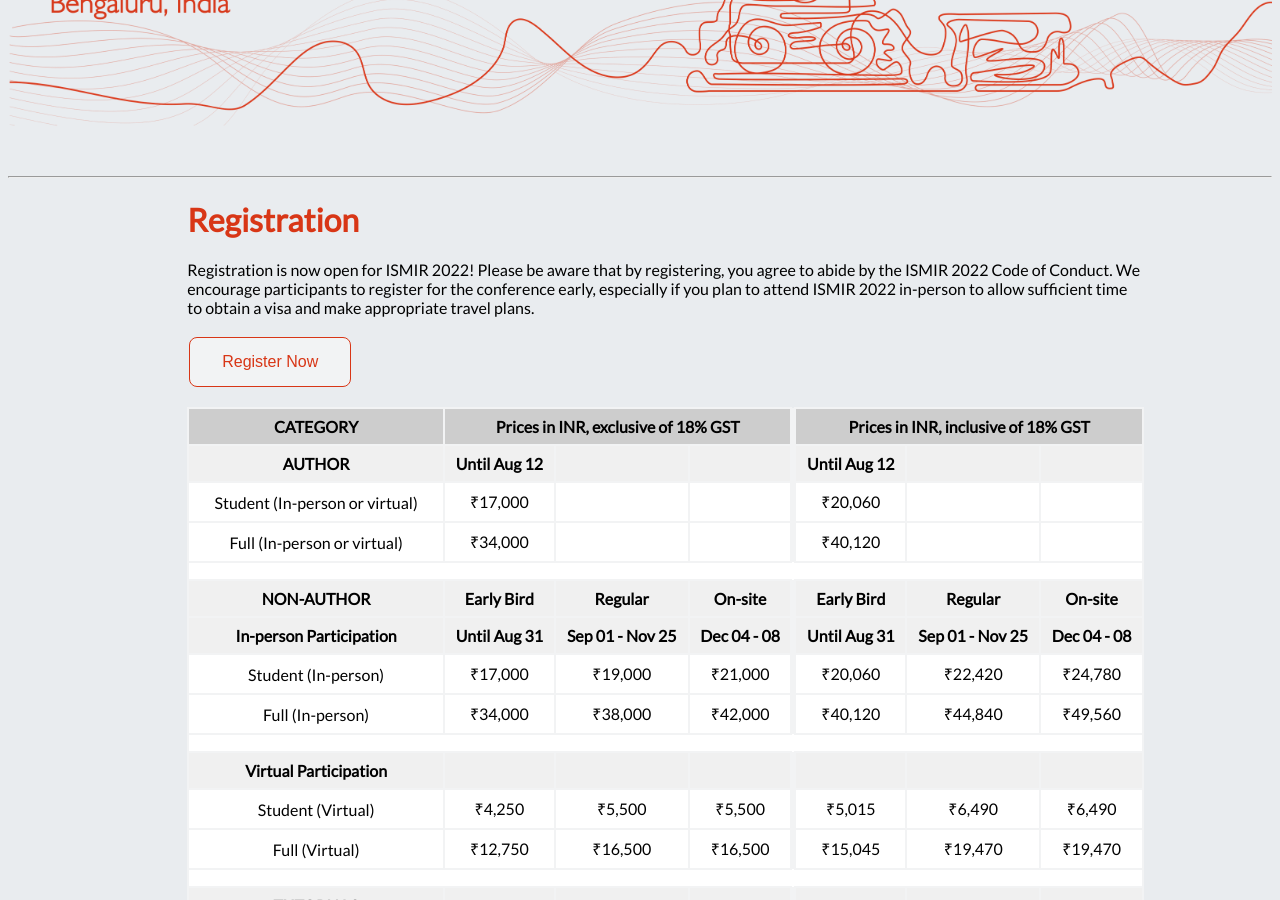
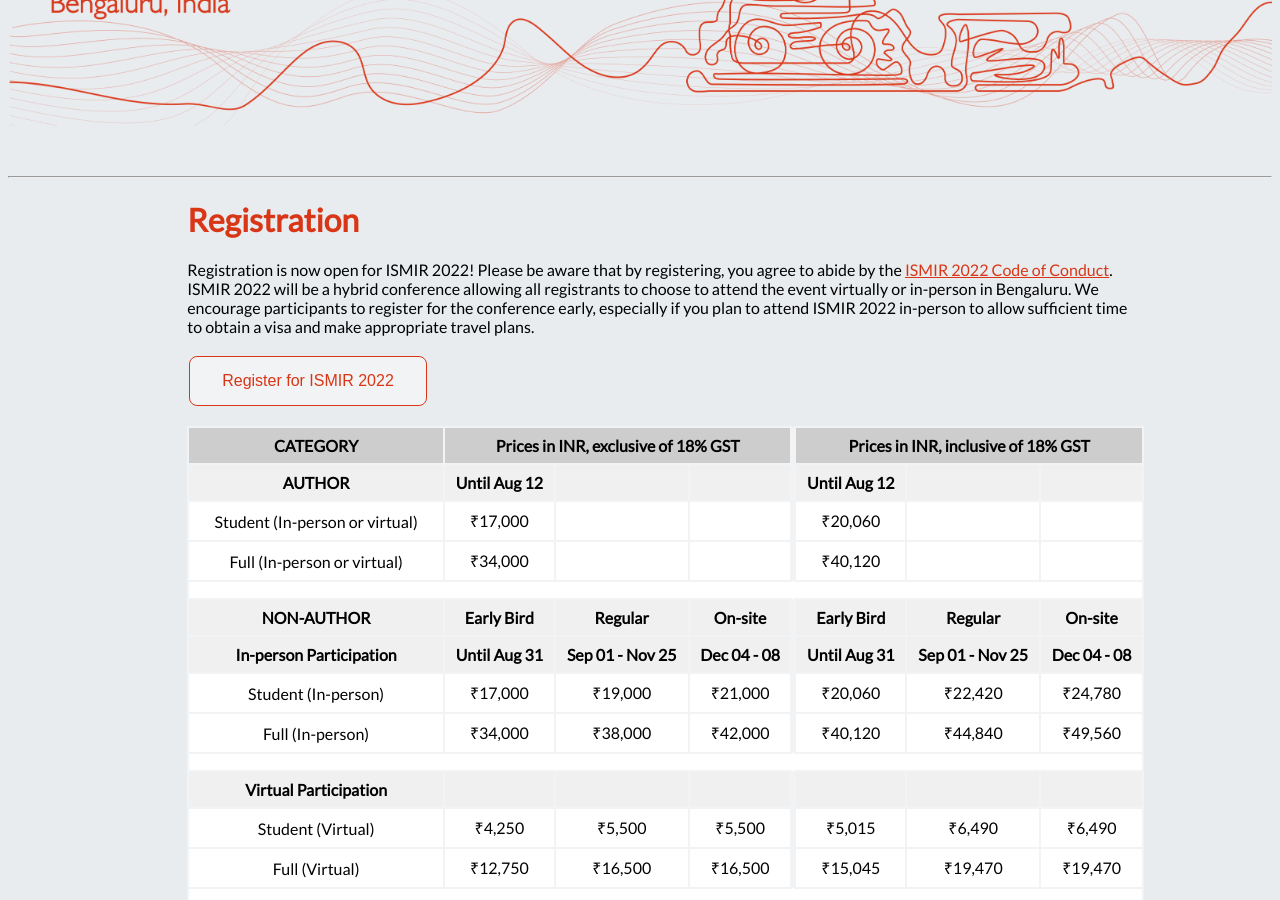
Before and after one commit to ismir2022/ismir2022.github.io, a Jekyll site: the page built from attend/registration_staging.md, in a window 1280 px wide and 900 px high, scrolled down 361 px. Built offline with Jekyll 4.4.1, drawn with Linux system fonts in a browser that asks for light colours; nearby versions of some CDN libraries; some of the changed text lies outside the part shown.

Commit message:
Update registration_staging.md

```diff
--- a/attend/registration_staging.md
+++ b/attend/registration_staging.md
@@ -5,9 +5,9 @@
 
 # Registration
 
-Registration is now open for ISMIR 2022! Please be aware that by registering, you agree to abide by the ISMIR 2022 Code of Conduct. We encourage participants to register for the conference early, especially if you plan to attend ISMIR 2022 in-person to allow sufficient time to obtain a visa and make appropriate travel plans.
+Registration is now open for ISMIR 2022! Please be aware that by registering, you agree to abide by the [ISMIR 2022 Code of Conduct](https://ismir2022.ismir.net/codeofconduct). ISMIR 2022 will be a hybrid conference allowing all registrants to choose to attend the event virtually or in-person in Bengaluru. We encourage participants to register for the conference early, especially if you plan to attend ISMIR 2022 in-person to allow sufficient time to obtain a visa and make appropriate travel plans.
 
-<a href="https://www.townscript.com/e/ismir2022-register" target="_blank"><button class="reg">Register Now</button></a>
+<a href="https://www.townscript.com/e/ismir2022-register" target="_blank"><button class="reg">Register for ISMIR 2022</button></a>
 <br>
 
 <table class="reg">
```
Also changed, not shown: other parts of attend/registration_staging.md (+0 -2 lines).
